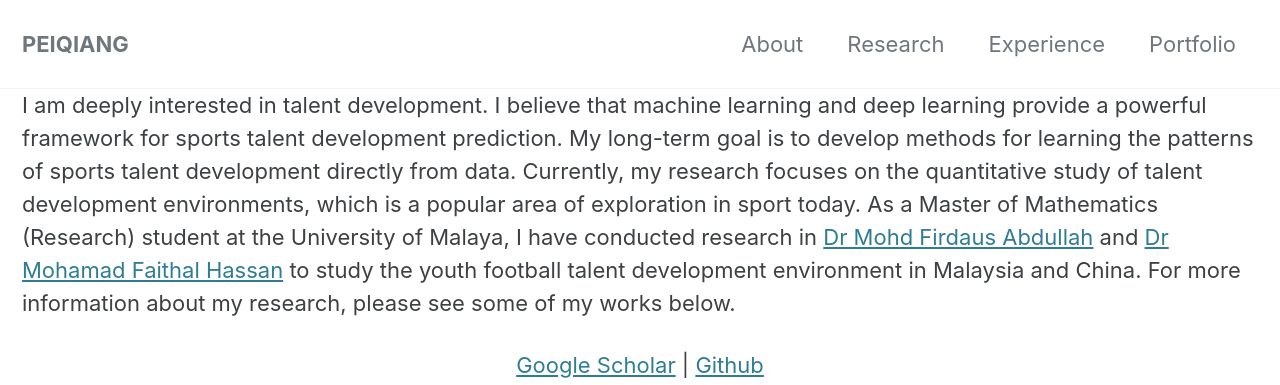
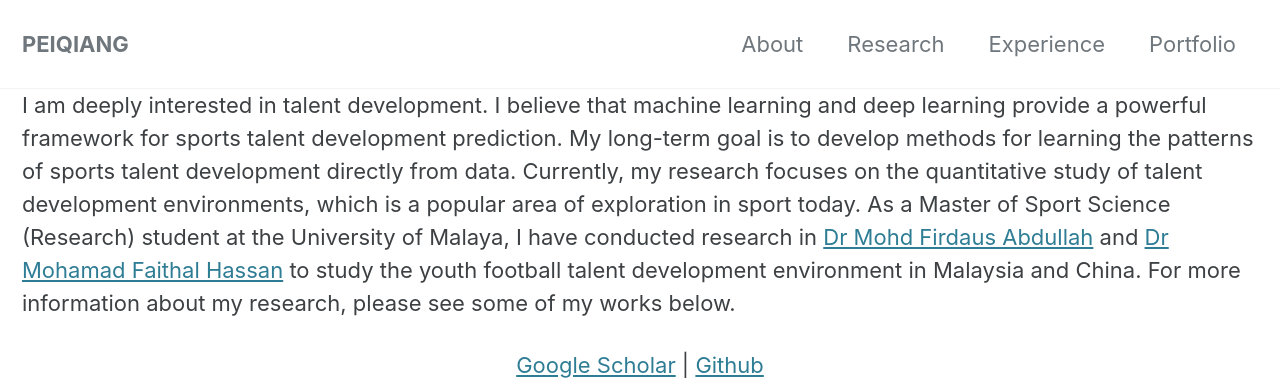
Before and after one commit to yinpeiqiang/y, a Jekyll site: the page built from _pages/research.md, in a window 1280 px wide. Shown: the top 385 px of the page. Built offline with Jekyll 4.4.1, drawn with Linux system fonts in a browser that asks for light colours; cached includes are drawn as plain includes.

Commit message:
Update research.md

```diff
--- a/_pages/research.md
+++ b/_pages/research.md
@@ -3,7 +3,7 @@ title: "Research"
 layout: splash
 permalink: /research/
 ---
-I am deeply interested in talent development. I believe that machine learning and deep learning provide a powerful framework for sports talent development prediction. My long-term goal is to develop methods for learning the patterns of sports talent development directly from data. Currently, my research focuses on the quantitative study of talent development environments, which is a popular area of exploration in sport today. As a Master of Mathematics (Research) student at the University of Malaya, I have conducted research in [Dr Mohd Firdaus Abdullah](https://umexpert.um.edu.my/firdaus-abdullah) and [Dr Mohamad Faithal Hassan](https://umexpert .um.edu.my/faithal) to study the youth football talent development environment in Malaysia and China. For more information about my research, please see some of my works below.
+I am deeply interested in talent development. I believe that machine learning and deep learning provide a powerful framework for sports talent development prediction. My long-term goal is to develop methods for learning the patterns of sports talent development directly from data. Currently, my research focuses on the quantitative study of talent development environments, which is a popular area of exploration in sport today. As a Master of Sport Science (Research) student at the University of Malaya, I have conducted research in [Dr Mohd Firdaus Abdullah](https://umexpert.um.edu.my/firdaus-abdullah) and [Dr Mohamad Faithal Hassan](https://umexpert .um.edu.my/faithal) to study the youth football talent development environment in Malaysia and China. For more information about my research, please see some of my works below.
 
 [Google Scholar](https://scholar.google.com/citations?hl=zh-CN&user=Gpg5CJkAAAAJ) \|
 [Github](https://github.com/yinpeiqiang)
```
